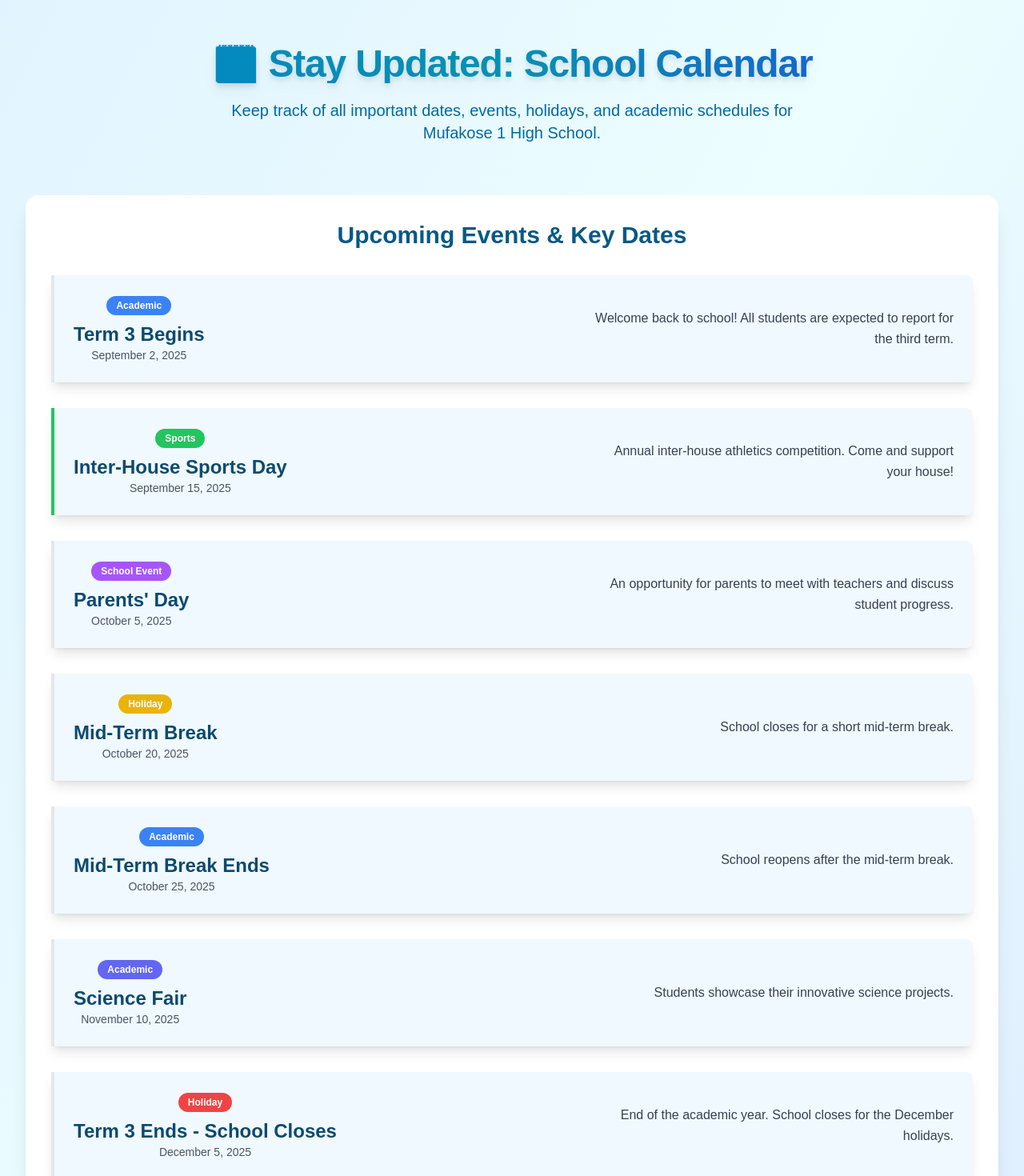
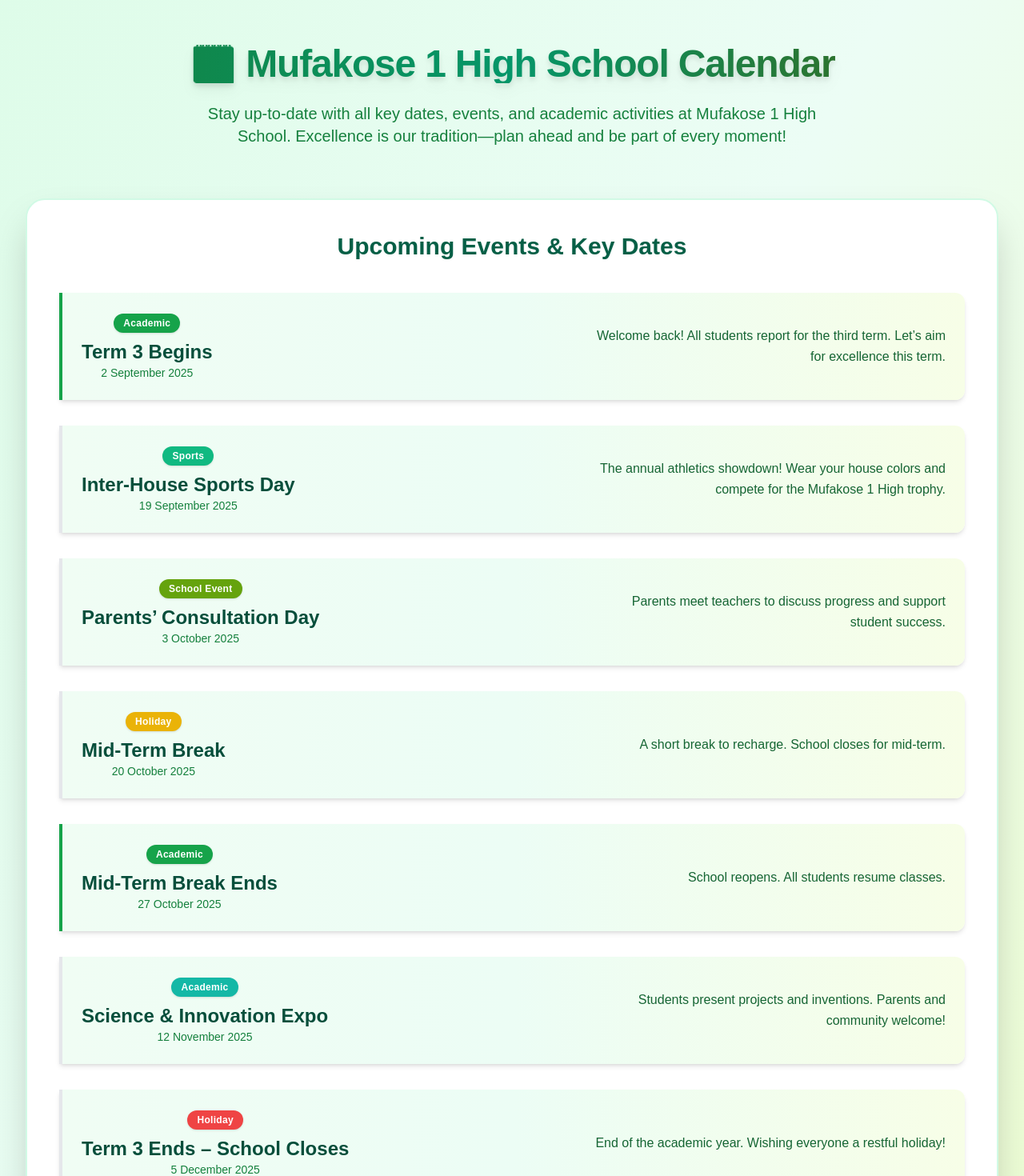
Before and after one commit to VincentMugondora/mufakose_one_high_website, a React (Vite) app: page /calendar in a window 1280 px wide. Shown: the part 360-1830 px from the top of the page at 80% size. Built offline with nearby package versions, Linux system fonts and the light colour scheme.

Commit message:
`Update Calendar page with new event descriptions, colors, and layout changes`

```diff
--- a/src/pages/Calendar.jsx
+++ b/src/pages/Calendar.jsx
@@ -5,49 +5,49 @@ const calendarEvents = [
   {
     date: '2025-09-02',
     title: 'Term 3 Begins',
-    description: 'Welcome back to school! All students are expected to report for the third term.',
+    description: 'Welcome back! All students report for the third term. Let’s aim for excellence this term.',
     category: 'Academic',
-    color: 'bg-blue-500',
+    color: 'bg-green-600',
   },
   {
-    date: '2025-09-15',
+    date: '2025-09-19',
     title: 'Inter-House Sports Day',
-    description: 'Annual inter-house athletics competition. Come and support your house!',
+    description: 'The annual athletics showdown! Wear your house colors and compete for the Mufakose 1 High trophy.',
     category: 'Sports',
-    color: 'bg-green-500',
+    color: 'bg-emerald-500',
   },
   {
-    date: '2025-10-05',
-    title: 'Parents\' Day',
-    description: 'An opportunity for parents to meet with teachers and discuss student progress.',
+    date: '2025-10-03',
+    title: 'Parents’ Consultation Day',
+    description: 'Parents meet teachers to discuss progress and support student success.',
     category: 'School Event',
-    color: 'bg-purple-500',
+    color: 'bg-lime-600',
   },
   {
     date: '2025-10-20',
     title: 'Mid-Term Break',
-    description: 'School closes for a short mid-term break.',
+    description: 'A short break to recharge. School closes for mid-term.',
     category: 'Holiday',
     color: 'bg-yellow-500',
   },
   {
-    date: '2025-10-25',
+    date: '2025-10-27',
     title: 'Mid-Term Break Ends',
-    description: 'School reopens after the mid-term break.',
+    description: 'School reopens. All students resume classes.',
     category: 'Academic',
-    color: 'bg-blue-500',
+    color: 'bg-green-600',
   },
   {
-    date: '2025-11-10',
-    title: 'Science Fair',
-    description: 'Students showcase their innovative science projects.',
+    date: '2025-11-12',
+    title: 'Science & Innovation Expo',
+    description: 'Students present projects and inventions. Parents and community welcome!',
     category: 'Academic',
-    color: 'bg-indigo-500',
+    color: 'bg-teal-500',
   },
   {
     date: '2025-12-05',
-    title: 'Term 3 Ends - School Closes',
-    description: 'End of the academic year. School closes for the December holidays.',
+    title: 'Term 3 Ends – School Closes',
+    description: 'End of the academic year. Wishing everyone a restful holiday!',
     category: 'Holiday',
     color: 'bg-red-500',
   },
@@ -55,7 +55,7 @@ const calendarEvents = [
 
 export default function CalendarPage() {
   return (
-    <div className="min-h-screen text-gray-800 bg-gradient-to-br from-sky-100 via-cyan-50 to-blue-100">
+    <div className="min-h-screen text-green-900 bg-gradient-to-br from-green-100 via-emerald-50 to-lime-100">
       <AboutHero
         title="School Calendar"
         breadcrumb={["Home", "Calendar"]}
@@ -63,32 +63,34 @@ export default function CalendarPage() {
 
       <div className="container px-4 py-16 mx-auto sm:px-6 lg:px-8">
         <header className="mb-16 text-center">
-          <h1 className="text-5xl font-extrabold tracking-tight text-transparent bg-clip-text bg-gradient-to-r from-sky-600 via-cyan-600 to-blue-700 drop-shadow-lg">
-            🗓️ Stay Updated: School Calendar
+          <h1 className="text-5xl font-extrabold tracking-tight text-transparent bg-clip-text bg-gradient-to-r from-green-700 via-emerald-600 to-lime-800 drop-shadow-lg">
+            🗓️ Mufakose 1 High School Calendar
           </h1>
-          <p className="max-w-3xl mx-auto mt-5 text-xl text-sky-700">
-            Keep track of all important dates, events, holidays, and academic schedules for Mufakose 1 High School.
+          <p className="max-w-3xl mx-auto mt-6 text-xl text-green-700">
+            Stay up-to-date with all key dates, events, and academic activities at Mufakose 1 High School. Excellence is our tradition—plan ahead and be part of every moment!
           </p>
         </header>
 
-        <div className="overflow-hidden bg-white shadow-xl rounded-2xl">
-          <div className="p-6 sm:p-8">
-            <h2 className="mb-8 text-3xl font-semibold text-center text-sky-800">Upcoming Events & Key Dates</h2>
+        <div className="overflow-hidden bg-white border-2 shadow-2xl rounded-3xl border-emerald-100">
+          <div className="p-6 sm:p-10">
+            <h2 className="mb-10 text-3xl font-bold text-center text-emerald-800 drop-shadow-sm">Upcoming Events & Key Dates</h2>
             <div className="space-y-8">
               {calendarEvents.map((event, index) => (
                 <div
                   key={index}
-                  className={`p-6 transition-all duration-300 ease-in-out transform border-l-4 ${event.color.replace('bg-', 'border-')} rounded-r-lg shadow-lg hover:shadow-xl hover:scale-[1.02] bg-sky-50`}
+                  className={`p-6 transition-all duration-300 ease-in-out transform border-l-4 ${event.color.replace('bg-', 'border-')} rounded-r-xl shadow-md hover:shadow-emerald-400/30 hover:scale-[1.025] bg-gradient-to-r from-green-50 via-emerald-50 to-lime-50`}
                 >
                   <div className="flex flex-col sm:flex-row sm:items-center sm:justify-between">
                     <div className="mb-3 sm:mb-0">
-                      <p className={`px-3 py-1 mb-2 text-xs font-semibold text-white ${event.color} rounded-full inline-block`} >
+                      <span className={`px-3 py-1 mb-2 text-xs font-bold tracking-wide text-white ${event.color} rounded-full inline-block shadow`}>
                         {event.category}
+                      </span>
+                      <h3 className="text-2xl font-bold text-emerald-900">{event.title}</h3>
+                      <p className="text-sm font-medium text-green-700">
+                        {new Date(event.date).toLocaleDateString('en-ZW', { year: 'numeric', month: 'long', day: 'numeric' })}
                       </p>
-                      <h3 className="text-2xl font-bold text-sky-900">{event.title}</h3>
-                      <p className="text-sm text-gray-600">{new Date(event.date).toLocaleDateString('en-US', { year: 'numeric', month: 'long', day: 'numeric' })}</p>
                     </div>
-                    <div className="max-w-md text-gray-700 sm:text-right">
+                    <div className="max-w-md text-green-800 sm:text-right">
                       <p>{event.description}</p>
                     </div>
                   </div>
@@ -98,23 +100,22 @@ export default function CalendarPage() {
           </div>
         </div>
 
-        <section className="py-16 mt-20 text-center bg-gradient-to-r from-cyan-600 to-blue-700 rounded-xl">
+        <section className="py-16 mt-20 text-center shadow-xl bg-gradient-to-r from-emerald-600 via-green-700 to-lime-600 rounded-2xl">
           <div className="container px-6 mx-auto">
             <h2 className="text-4xl font-bold text-white">Download Full Academic Calendar</h2>
-            <p className="max-w-2xl mx-auto mt-4 text-lg text-blue-100">
-              Get the complete academic calendar for the year in PDF format. Plan ahead and never miss an important date.
+            <p className="max-w-2xl mx-auto mt-4 text-lg text-lime-100">
+              Get the complete Mufakose 1 High School academic calendar as a PDF. Plan your year, mark your diary, and never miss a milestone!
             </p>
-            <button className="px-10 py-4 mt-8 text-lg font-semibold text-blue-700 transition-transform duration-300 transform bg-white rounded-full shadow-lg hover:bg-blue-50 hover:scale-105 focus:outline-none focus:ring-2 focus:ring-blue-200 focus:ring-opacity-75">
+            <button
+              className="px-10 py-4 mt-8 text-lg font-semibold transition-transform duration-300 transform bg-white rounded-full shadow-lg text-emerald-700 hover:bg-lime-50 hover:scale-105 focus:outline-none focus:ring-2 focus:ring-emerald-200 focus:ring-opacity-75"
+              // TODO: Add actual PDF link
+              onClick={() => alert('Download coming soon!')}
+            >
               Download PDF
             </button>
           </div>
         </section>
-
       </div>
-
-      <footer className="py-10 mt-12 text-sm text-center border-t text-sky-700 bg-sky-100 border-sky-200 opacity-90">
-        &copy; {new Date().getFullYear()} Mufakose 1 High School. Planning for Success.
-      </footer>
     </div>
   );
 }
```
